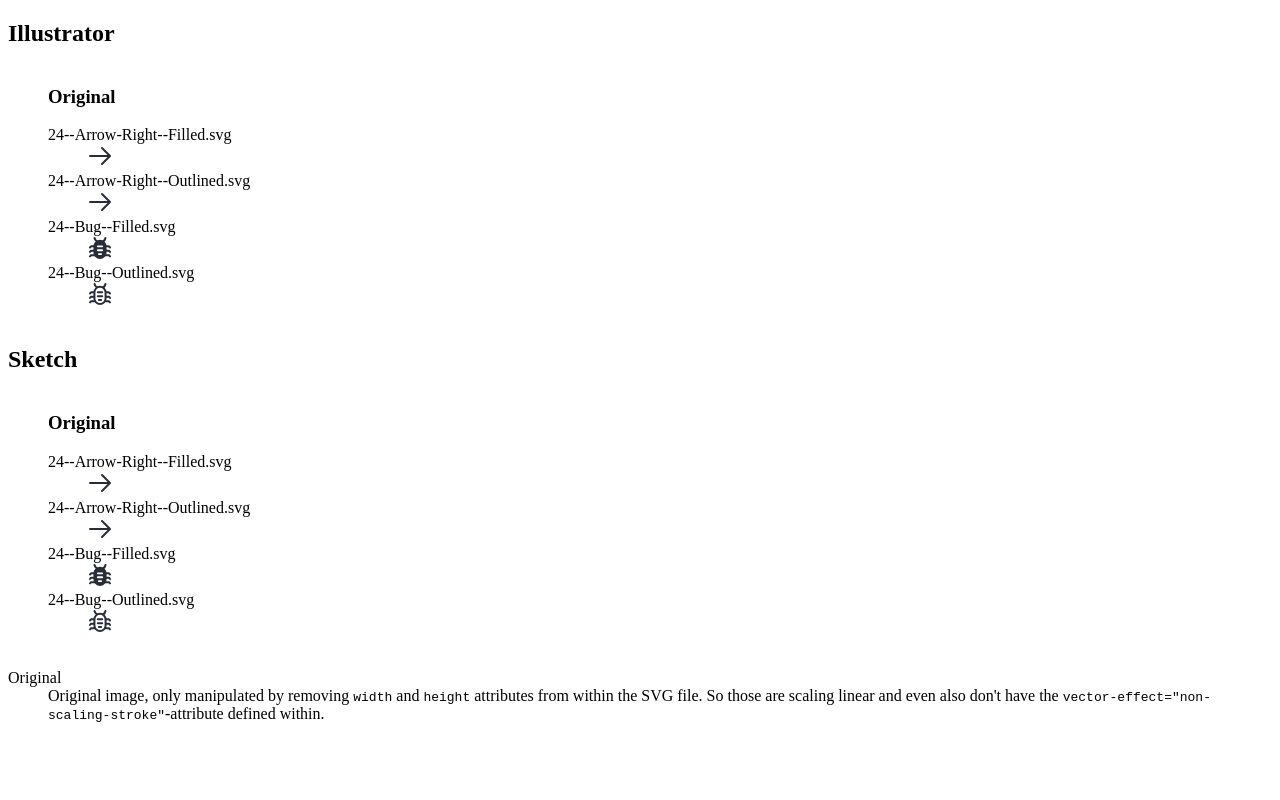
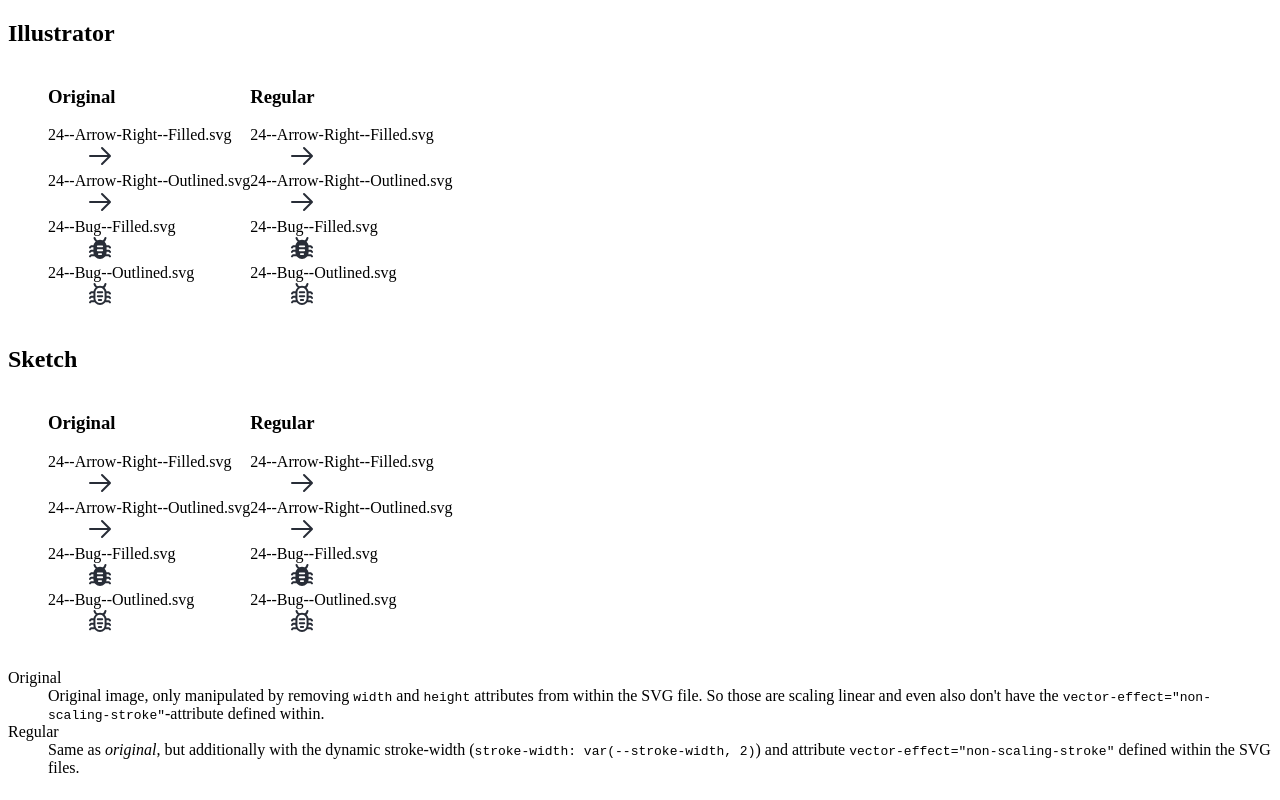
Before and after one commit to db-ui/evaluations, a plain HTML site: page adaptive-icons/index.html in a window 1280 px wide. Drawn offline with Linux system fonts and the light colour scheme.

Commit message:
chore: added regular images as a duplicate by original

```diff
--- a/adaptive-icons/index.html
+++ b/adaptive-icons/index.html
@@ -10,6 +10,7 @@
 		svg {
 			aspect-ratio: 1;
 			height: calc(var(--icon-height, 24) * 1px);
+			--stroke-width: calc(var(--icon-height, 24) / 16 + 0.5);
 		}
 
 		/* demo styles */
@@ -58,6 +59,39 @@
 				</dd>
 			</dl>
 		</li>
+		<li>
+			<h3>Regular</h3>
+			<dl>
+				<dt>24--Arrow-Right--Filled.svg</dt>
+				<dd>
+					<svg viewBox="0 0 24 24" xmlns="http://www.w3.org/2000/svg" width="24" height="24">
+						<use href="regular/Illustrator/24--Arrow-Right--Filled.svg#filled">
+						</use>
+					</svg>
+				</dd>
+				<dt>24--Arrow-Right--Outlined.svg</dt>
+				<dd>
+					<svg viewBox="0 0 24 24" xmlns="http://www.w3.org/2000/svg" width="24" height="24">
+						<use href="regular/Illustrator/24--Arrow-Right--Outlined.svg#outlined">
+						</use>
+					</svg>
+				</dd>
+				<dt>24--Bug--Filled.svg</dt>
+				<dd>
+					<svg viewBox="0 0 24 24" xmlns="http://www.w3.org/2000/svg" width="24" height="24">
+						<use href="regular/Illustrator/24--Bug--Filled.svg#filled">
+						</use>
+					</svg>
+				</dd>
+				<dt>24--Bug--Outlined.svg</dt>
+				<dd>
+					<svg viewBox="0 0 24 24" xmlns="http://www.w3.org/2000/svg" width="24" height="24">
+						<use href="regular/Illustrator/24--Bug--Outlined.svg#outlined">
+						</use>
+					</svg>
+				</dd>
+			</dl>
+		</li>
 	</ol>
 
 	<h2>Sketch</h2>
@@ -92,13 +126,49 @@
 				</dd>
 			</dl>
 		</li>
+		<li>
+			<h3>Regular</h3>
+			<dl>
+				<dt>24--Arrow-Right--Filled.svg</dt>
+				<dd>
+					<svg viewBox="0 0 24 24" xmlns="http://www.w3.org/2000/svg" width="24" height="24">
+						<use href="regular/Sketch/24--Arrow-Right--Filled.svg#3"></use>
+					</svg>
+				</dd>
+				<dt>24--Arrow-Right--Outlined.svg</dt>
+				<dd>
+					<svg viewBox="0 0 24 24" xmlns="http://www.w3.org/2000/svg" width="24" height="24">
+						<use href="regular/Sketch/24--Arrow-Right--Outlined.svg#3">
+						</use>
+					</svg>
+				</dd>
+				<dt>24--Bug--Filled.svg</dt>
+				<dd>
+					<svg viewBox="0 0 24 24" xmlns="http://www.w3.org/2000/svg" width="24" height="24">
+						<use href="regular/Sketch/24--Bug--Filled.svg#3"></use>
+					</svg>
+				</dd>
+				<dt>24--Bug--Outlined.svg</dt>
+				<dd>
+					<svg viewBox="0 0 24 24" xmlns="http://www.w3.org/2000/svg" width="24" height="24">
+						<use href="regular/Sketch/24--Bug--Outlined.svg#3"></use>
+					</svg>
+				</dd>
+			</dl>
+		</li>
 	</ol>
 
 	<dl>
 		<dt>Original</dt>
 		<dd>Original image, only manipulated by removing <code>width</code> and <code>height</code> attributes from
 			within the SVG file. So those are scaling linear and even also don't have the
-			<code>vector-effect="non-scaling-stroke"</code>-attribute defined within.</dd>
+			<code>vector-effect="non-scaling-stroke"</code>-attribute defined within.
+		</dd>
+		<dt>Regular</dt>
+		<dd>Same as <i>original</i>, but additionally with the dynamic stroke-width
+			(<code>stroke-width: var(--stroke-width, 2)</code>) and attribute
+			<code>vector-effect="non-scaling-stroke"</code> defined within the SVG files.
+		</dd>
 	</dl>
 </body>
 
```
Also changed, not shown: adaptive-icons/regular/Illustrator/24--Arrow-Right--Filled.svg (added), adaptive-icons/regular/Illustrator/24--Arrow-Right--Outlined.svg (added), adaptive-icons/regular/Illustrator/24--Bug--Filled.svg (added), adaptive-icons/regular/Illustrator/24--Bug--Outlined.svg (added), adaptive-icons/regular/Sketch/24--Arrow-Right--Filled.svg (added), adaptive-icons/regular/Sketch/24--Arrow-Right--Outlined.svg (added), adaptive-icons/regular/Sketch/24--Bug--Filled.svg (added), adaptive-icons/regular/Sketch/24--Bug--Outlined.svg (added).
